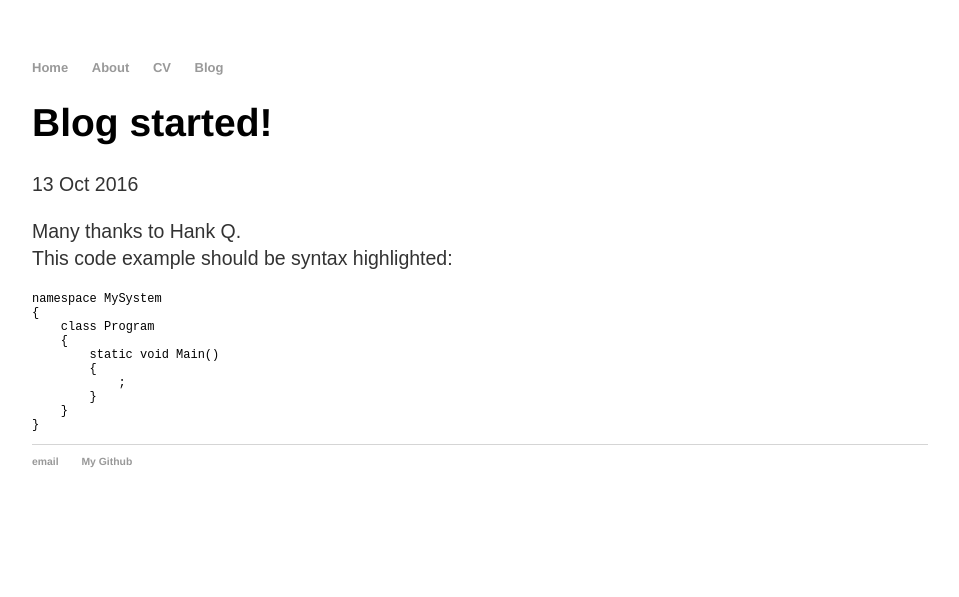
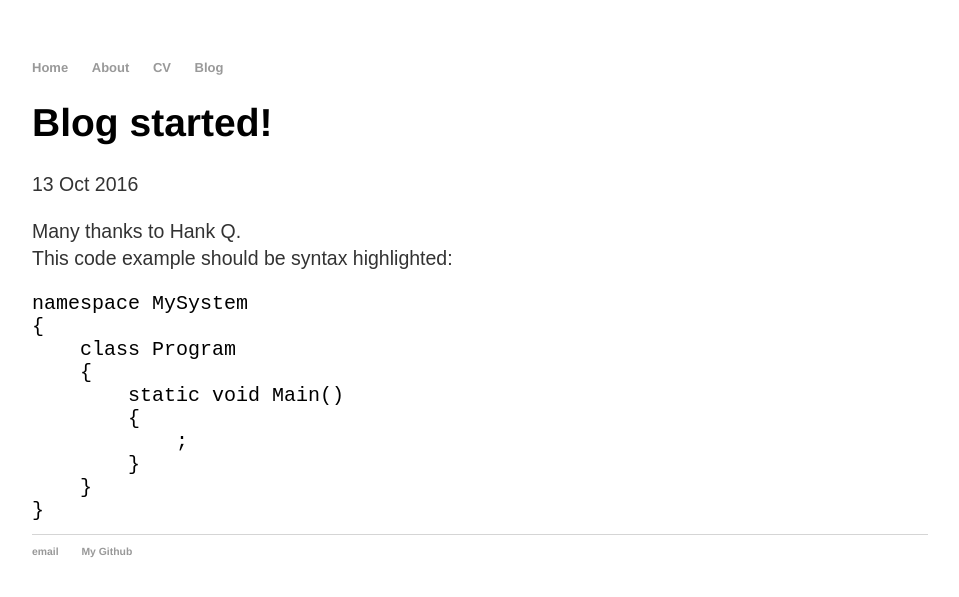
Before and after one commit to madsmikkel/madsmikkel.github.io, a Jekyll site: the page built from _posts/2016-10-13-Created-my-blog-using-Jekyll.md, in a window 1280 px wide. Shown: the top 597 px of the page, without its empty margins (160-1119 px from the left). Built offline with Jekyll 4.4.1, drawn with Linux system fonts in a browser that asks for light colours.

Commit message:
Added code with font-size crazy...

```diff
--- a/css/main.css
+++ b/css/main.css
@@ -21,6 +21,10 @@ a {
 a:hover {
     text-decoration: underline;
 }
+
+code {
+    font-size: x-large;
+}
 h1 {
     font-size: 3em;
     font-family:'Helvetica', 'Arial', 'Sans-Serif';
```
